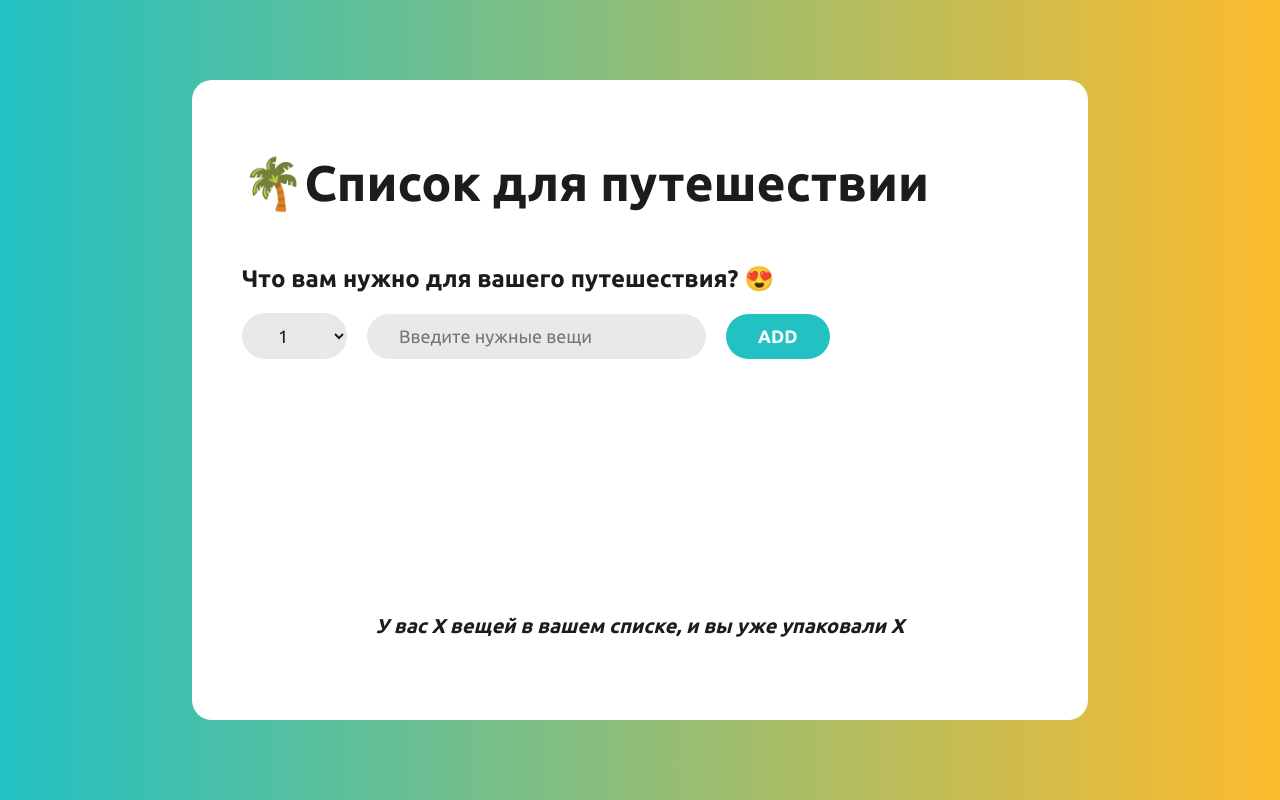
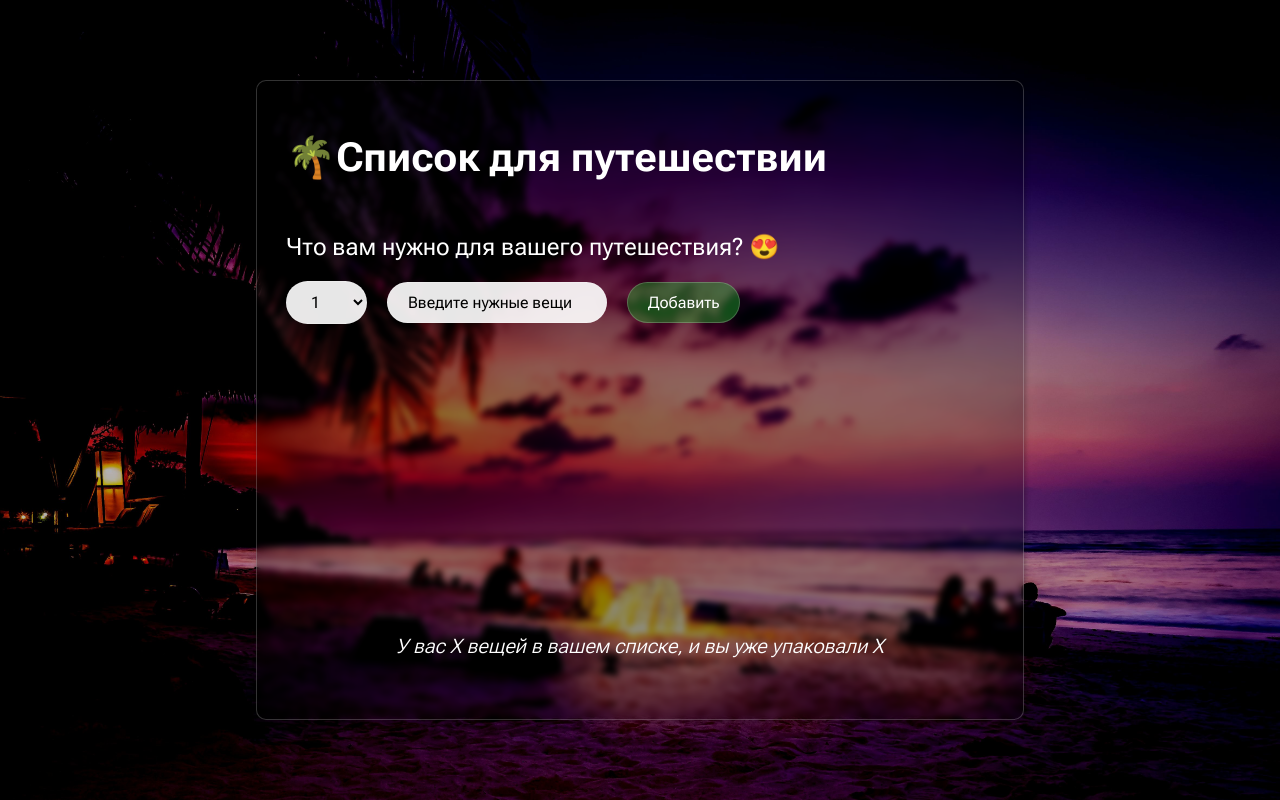
Before and after one commit to yenglikSalamatova/travel-list, a React (Create React App) app: page / in a window 1280 px wide. Built offline with nearby package versions, Linux system fonts and the light colour scheme.

Commit message:
edit index.css

```diff
--- a/src/App.js
+++ b/src/App.js
@@ -30,6 +30,7 @@ export default function App() {
           onToggleItem={handleToggleItem}
         />
         <Stats />
+        <div className="bg"></div>
       </div>
     </div>
   );
@@ -72,7 +73,7 @@ function Form({ onAddItem }) {
           value={description}
           onChange={(e) => setDescription(e.target.value)}
         />
-        <button type="submit">Add</button>
+        <button type="submit">Добавить</button>
       </div>
     </form>
   );
--- a/src/index.css
+++ b/src/index.css
@@ -1,4 +1,4 @@
-@import url("https://fonts.googleapis.com/css2?family=Ubuntu:wght@300;400;700&display=swap");
+@import url("https://fonts.googleapis.com/css2?family=Roboto+Flex:wght@300;400;700&display=swap");
 
 * {
   margin: 0;
@@ -13,37 +13,56 @@ html {
 body {
   font-size: 2.4rem;
   font-family: sans-serif;
-  color: #1c1c1c;
-  font-family: "Ubuntu";
+  color: #fff;
+  font-family: "Roboto Flex", sans-serif;
   font-weight: 500;
 }
 
 .container {
   width: 100%;
-  height: 100vh;
-  background: linear-gradient(
-    90deg,
-    rgba(34, 193, 195, 1) 0%,
-    rgba(253, 187, 45, 1) 100%
-  );
+  min-height: 100vh;
+  background-color: #b5d29b;
   display: flex;
   align-items: center;
   justify-content: center;
+  background-image: url(../public/1.jpg);
+  background-size: cover;
 }
 
 .app {
-  width: 70%;
-  height: 80vh;
+  position: relative;
+  width: 60%;
+  min-height: 80vh;
   display: grid;
   grid-template-rows: auto auto 1fr auto;
-  padding: 5rem;
+  padding: 3rem;
+  z-index: 1;
+}
+@media (max-width: 1200px) {
+  .app {
+    width: 90%;
+  }
+}
+.bg {
+  border-radius: 2rem;
+  position: absolute;
+  width: 100%;
+  height: 100%;
   background-color: #fff;
-  border-radius: 2rem;
+  top: 0;
+  bottom: 0;
+  right: 0;
+  left: 0;
+  z-index: -1;
+  backdrop-filter: blur(3px);
+  background-color: rgba(0, 0, 0, 0.202);
+  border: 1px solid rgba(255, 255, 255, 0.2);
+  border-radius: 10px;
+  box-shadow: 2px 2px 4px rgba(0, 0, 0, 0.25);
 }
-
 h1 {
-  font-family: "Ubuntu";
-  font-size: 5rem;
+  font-family: "Roboto Flex", sans-serif;
+  font-size: 4rem;
   font-weight: 700;
   letter-spacing: 0;
   padding: 2.4rem 0;
@@ -65,30 +84,42 @@ h1 {
 h3 {
   margin-right: 1.6rem;
   font-size: 2.4rem;
+  font-weight: 500;
 }
 
 button,
 select,
 input {
-  background-color: #e9e9e9;
-  color: #1c1c1c;
+  color: #000;
+  background-color: transparent;
   font-family: inherit;
   border: none;
   border-radius: 10rem;
-  padding: 1.2rem 3.2rem;
-  font-size: 1.8rem;
+  padding: 1rem 2rem;
+  font-size: 1.6rem;
   cursor: pointer;
+  background-color: rgba(255, 255, 255, 0.906);
+
+  border: 1px solid rgba(255, 255, 255, 0.2);
+}
+
+select {
+  background-color: rgba(255, 255, 255, 0.906);
+  color: #000;
+}
+
+input::placeholder {
+  color: #000;
 }
 
 .add-form button {
-  text-transform: uppercase;
-  background-color: rgba(34, 193, 195, 1);
+  background-color: rgba(31, 192, 47, 0.396);
+  border: 1px solid rgba(255, 255, 255, 0.2);
   color: #fff;
-  font-weight: 700;
+  font-weight: 500;
 }
 
 .list {
-  color: #1c1c1c;
   padding: 4rem 0;
   display: flex;
   justify-content: space-between;
@@ -119,12 +150,14 @@ input {
   gap: 1.2rem;
   justify-content: center;
   align-content: start;
+  color: #fff;
 }
 
 .list li {
   display: flex;
   align-items: center;
   gap: 1.2rem;
+  font-weight: 300;
 }
 
 input[type="checkbox"] {
@@ -145,6 +178,6 @@ input[type="checkbox"] {
 .stats {
   font-size: 2rem;
   text-align: center;
-  font-weight: 700;
+  font-weight: 300;
   padding: 3.2rem 0;
 }
```
Also changed, not shown: public/1.jpg (added), public/dotted-list.avif (added).
